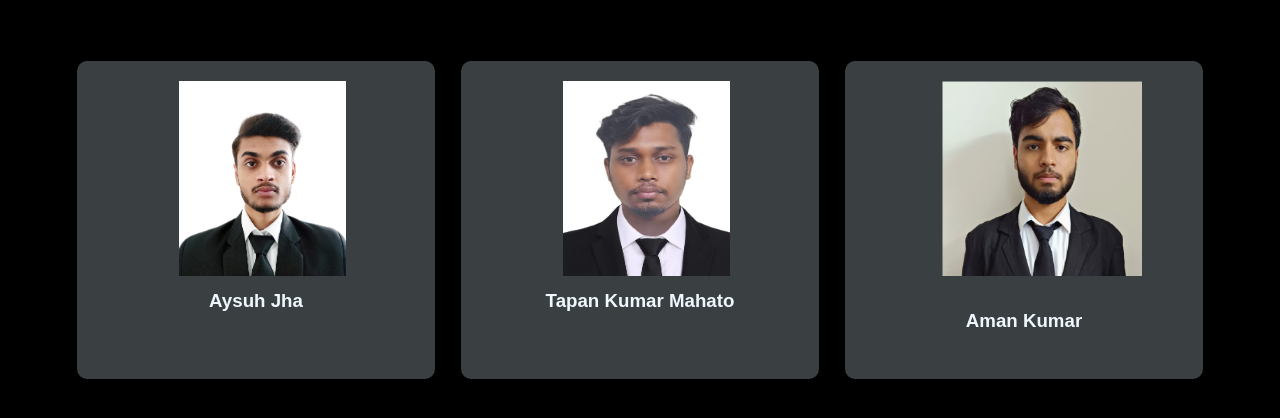
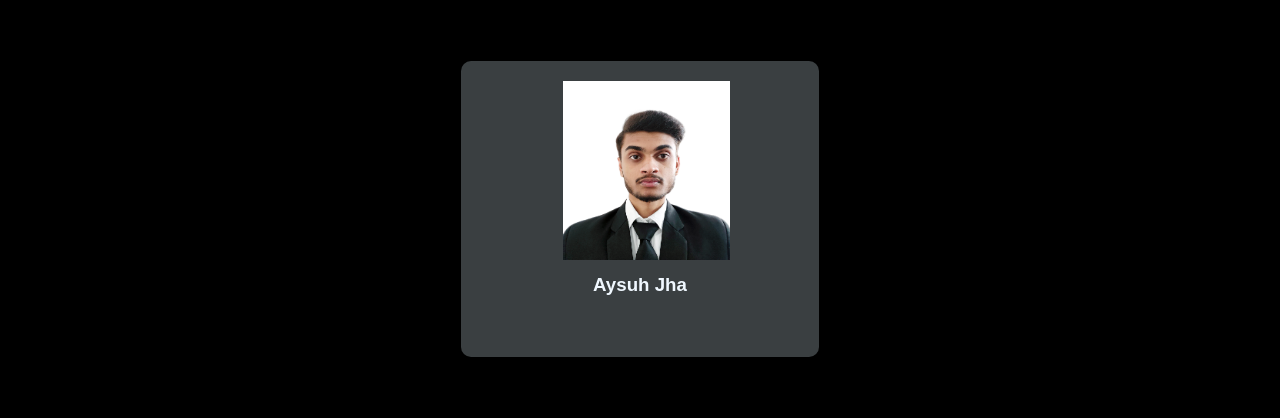
Before and after one commit to scarlet-sypher/language-learining-website, a plain HTML site: page owner.html in a window 1280 px wide. Shown: the part 162-580 px from the top of the page. Drawn offline with Linux system fonts and the light colour scheme.

Commit message:
Update owner.html

```diff
--- a/owner.html
+++ b/owner.html
@@ -90,23 +90,7 @@
 
 
             </div>
-            <div class="o_inboxx">
-                <img src="tapan.jpg" alt="" class="iimmmggggg">
-                <h3>Tapan Kumar Mahato</h3>
-                <div class="reg">
-                    <p>Reg number:-12315468</p>
 
-                </div>
-
-            </div>
-            <div class="o_inboxx">
-                <img src="aman.png" alt="" class="iimmmgggg">
-
-                <h3>Aman Kumar</h3>
-                <div class="reg">
-                    <p>Reg number:-12315425</p>
-
-                </div>
 
 
             </div>
```
